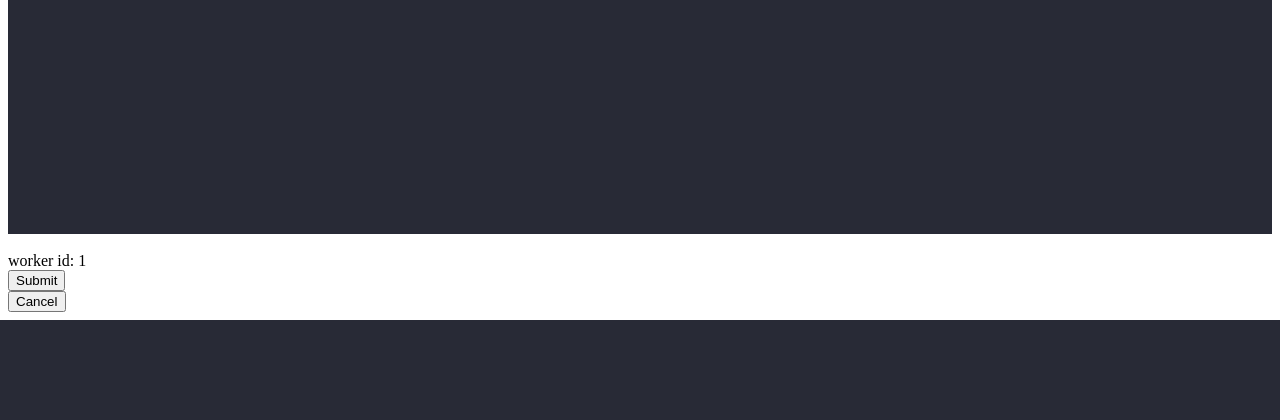
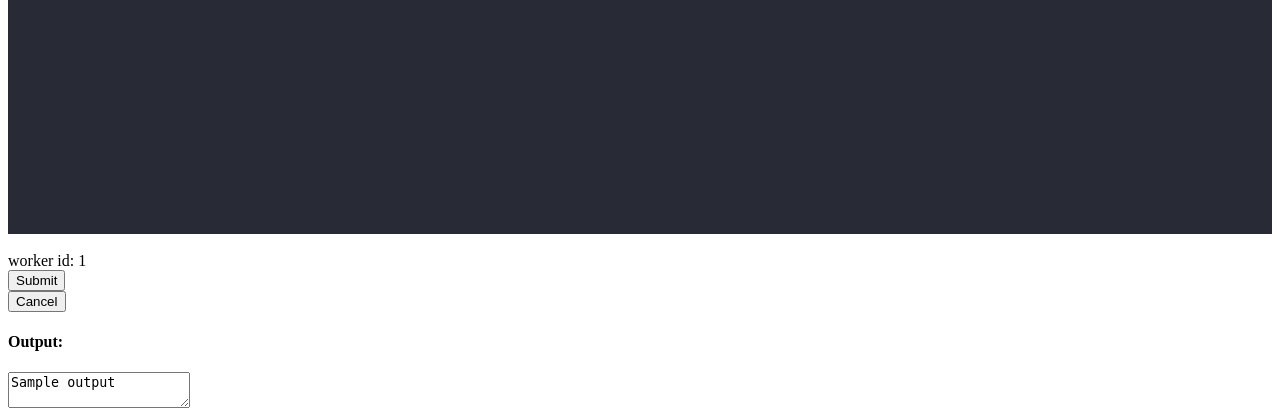
Before and after one commit to hedass/socket-programming-jarkom-2020, a Flask app: template nodes/client/templates/index.html in a window 1280 px wide. Shown: the part 570-990 px from the top of the page. Before the commit the page ends 890 px from the top, so only its background shows below. Run offline with Flask 2, Linux system fonts and the light colour scheme; the template is opened without the code that fills it: most values are stand-ins (such as "Sample title", 1, 10 or a date in 2020); some libraries are stand-ins or nearby versions.

Commit message:
send to master, cancel, and output

```diff
--- a/nodes/client/app.py
+++ b/nodes/client/app.py
@@ -1,18 +1,54 @@
-from flask import Flask, render_template, request
+from flask import Flask, render_template, request, jsonify
+from utils import EXECUTOR_SOCK, CANCEL_SOCK
+
+import io
+import socket
 
 app = Flask(__name__)
 app.debug = True
 
+def kirim_master(code, lang):
+    data = io.BytesIO(code)
+    with socket.socket(socket.AF_INET, socket.SOCK_STREAM) as s:
+        s.connect(EXECUTOR_SOCK)
+        while 1:
+            chunk = data.read(1024)
+            if not chunk:
+                break
+            s.send(chunk)
+        s.shutdown(socket.SHUT_WR)
+        output = ''
+        while 1:
+            reply = s.recv(1024)
+            if not reply:
+                break
+            output += reply
+
+    return output
+
+def _cancel():
+    with socket.socket(socket.AF_INET, socket.SOCK_STREAM) as s:
+        s.connect(CANCEL_SOCK)
+        s.send(1)
+        s.shutdown(socket.SHUT_WR)
+
+        output = s.recv(1024).decode()
+        return output
+
 @app.route('/', methods=['GET', 'POST'])
-def hello_world():
+def index():
     if request.method == 'POST':
         code = request.form.get('code').replace('\r\n', '\n')
         language = request.form.get('language')
+        output = kirim_master(code, language)
+        return render_template('index.html', output=output)
+    return render_template('index.html')
 
-        print(code.encode())
-        print(language)
-
-    return render_template('index.html')
+@app.route('/cancel', methods=['POST'])
+def cancel():
+    output = _cancel()
+    json_dict = {'cancel': 1}
+    return jsonify(json_dict)
 
 if __name__ == "__main__":
   app.run(host='0.0.0.0', port=8000)
--- a/nodes/client/templates/index.html
+++ b/nodes/client/templates/index.html
@@ -31,6 +31,10 @@
   <form method="post" enctype="multipart/form-data">
     <input type="submit" value="Cancel">
   </form>
+  {% if output %}
+  <h4>Output:</h4>
+  <textarea>{{ output }}</textarea>
+  {% endif %}
   <script src="https://cdnjs.cloudflare.com/ajax/libs/jquery/3.5.1/jquery.min.js"
     integrity="sha512-bLT0Qm9VnAYZDflyKcBaQ2gg0hSYNQrJ8RilYldYQ1FxQYoCLtUjuuRuZo+fjqhx/qtq/1itJ0C2ejDxltZVFg=="
     crossorigin="anonymous"></script>
```
